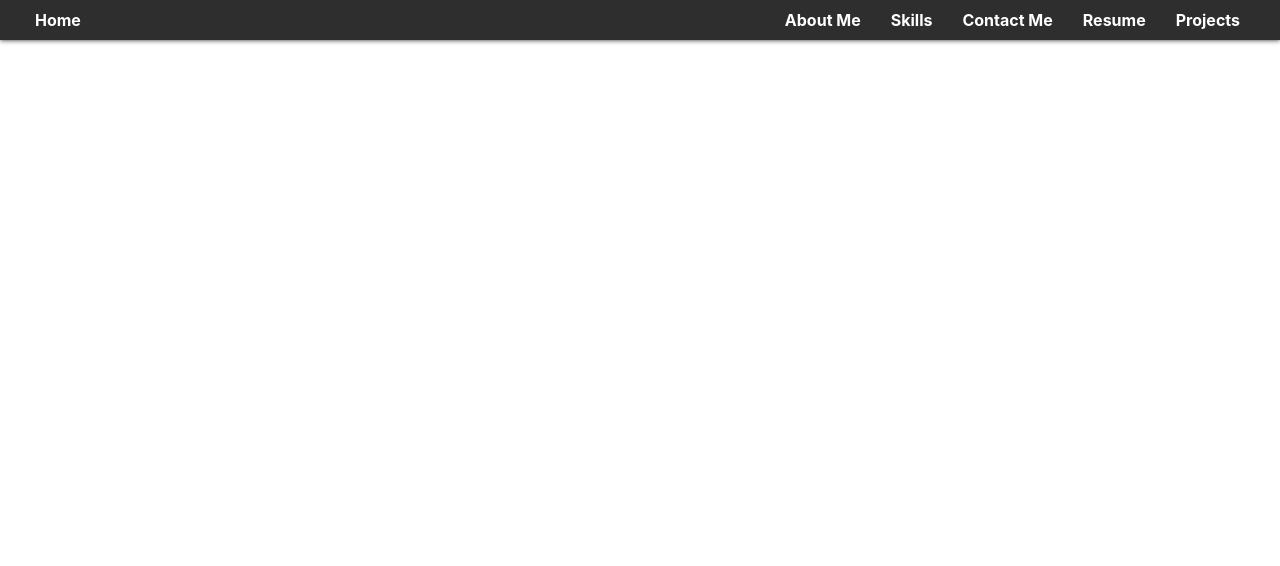
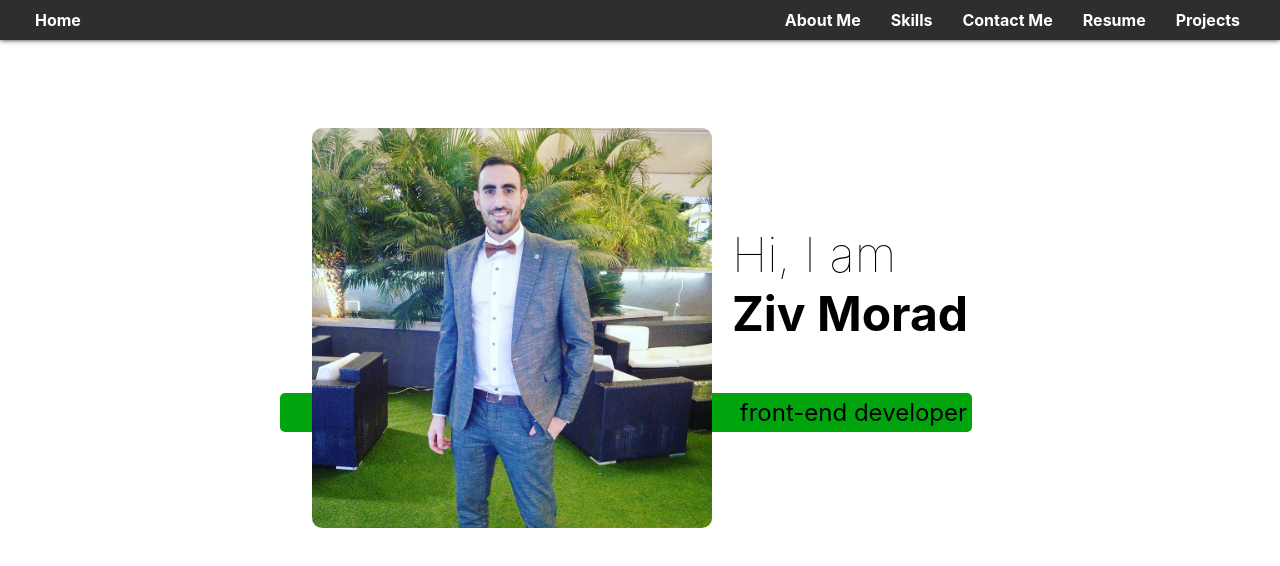
Before and after one commit to zivmorad/portfolio-website, a React (Create React App) app: page / in a window 1280 px wide. Shown: the top 566 px of the page. Built offline with nearby package versions, Linux system fonts and the light colour scheme.

Commit message:
added Intro

```diff
--- a/src/components/App.js
+++ b/src/components/App.js
@@ -1,11 +1,13 @@
 import React from 'react'
 import './App.css'
 import Navbar from './Navbar/Navbar'
+import Intro from './Intro/Intro'
 
 const App=()=>{
     return(
         <div>
             <Navbar/>
+            <Intro/>
 
         </div>
     )
```
